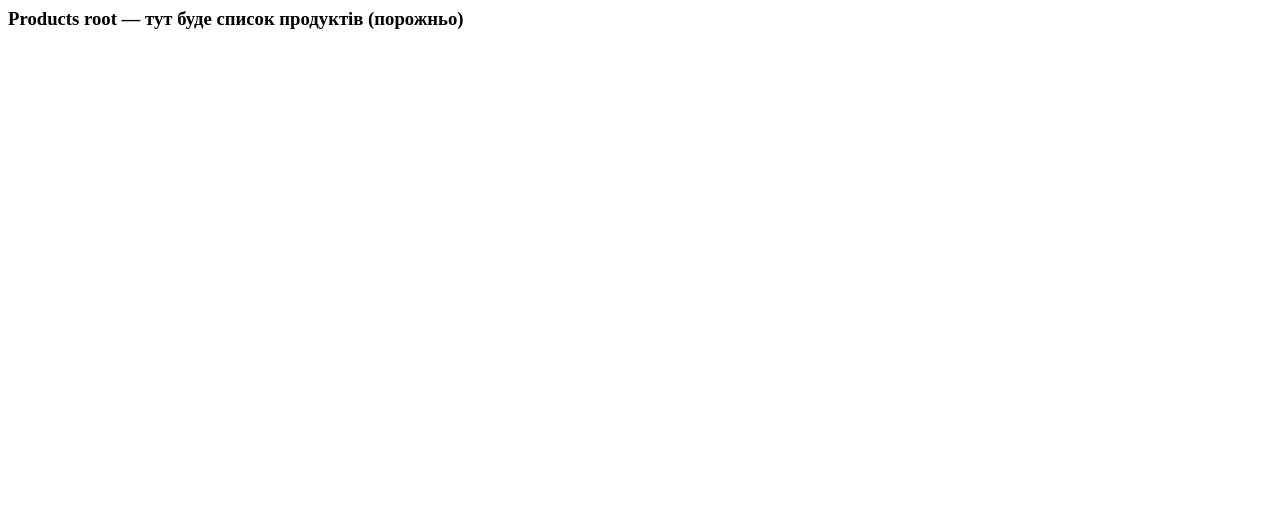
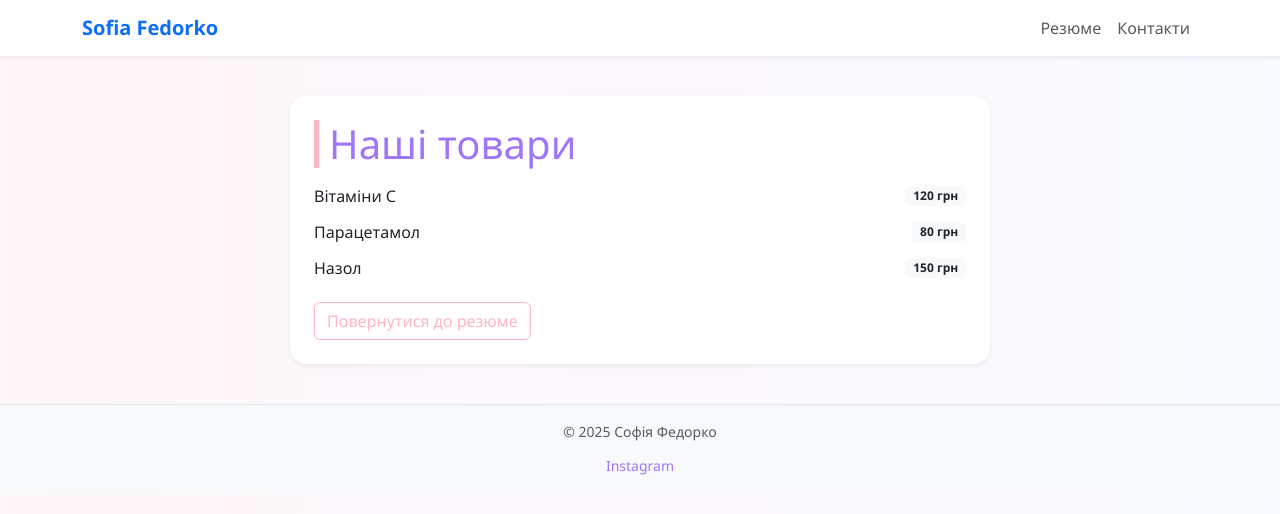
Before and after one commit to sofia1922/flask-app-lab, a Flask app: page /products/ in a window 1280 px wide. Shown: the top 514 px of the page. Run offline with Flask 3, Linux system fonts and the light colour scheme.

Commit message:
Add products blueprint with product list page (refactoring completed)

```diff
--- /dev/null
+++ b/app/products/__init__.py
@@ -0,0 +1 @@
+from .views import products_bp
--- /dev/null
+++ b/app/products/templates/products/list.html
@@ -0,0 +1,20 @@
+{% extends 'base.html' %}
+
+{% block title %}{{ title }}{% endblock %}
+
+{% block content %}
+<div class="products-container p-4 bg-white rounded-4 shadow-sm">
+  <h1 class="section-title">Наші товари</h1>
+
+  <ul class="list-group">
+    {% for item in items %}
+      <li class="list-group-item d-flex justify-content-between align-items-center">
+        {{ item.name }}
+        <span class="badge bg-light text-dark">{{ item.price }} грн</span>
+      </li>
+    {% endfor %}
+  </ul>
+
+  <a href="{{ url_for('main.resume') }}" class="btn btn-outline-primary mt-3">Повернутися до резюме</a>
+</div>
+{% endblock %}
--- a/app/products/views.py
+++ b/app/products/views.py
@@ -3,5 +3,10 @@ from flask import Blueprint, render_template
 products_bp = Blueprint('products', __name__, template_folder='templates')
 
 @products_bp.route('/')
-def products_index():
-    return "<h3>Products root — тут буде список продуктів (порожньо)</h3>"
+def list_products():
+    items = [
+        {"name": "Вітаміни C", "price": 120},
+        {"name": "Парацетамол", "price": 80},
+        {"name": "Назол", "price": 150},
+    ]
+    return render_template('products/list.html', items=items, title='Список товарів')
--- a/app/static/css/styles.css
+++ b/app/static/css/styles.css
@@ -130,3 +130,14 @@ footer {
     border-bottom: 2px solid #f3e6ff;
   }
 }
+
+.products-container {
+  max-width: 700px;
+  margin: 40px auto;
+}
+
+.products-container h1 {
+  color: #a076f9;
+  border-left: 5px solid #fdb6c4;
+  padding-left: 10px;
+}
```
Also changed, not shown: tests/test_user_bp.py (+11 -0 lines).
